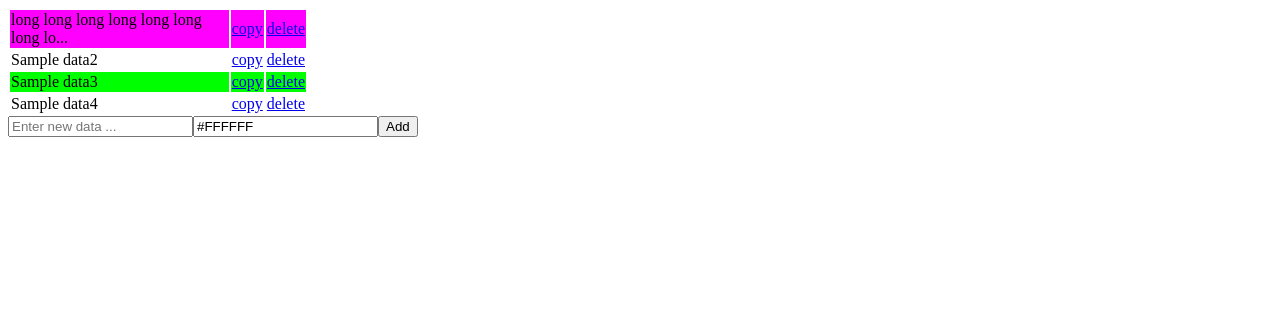
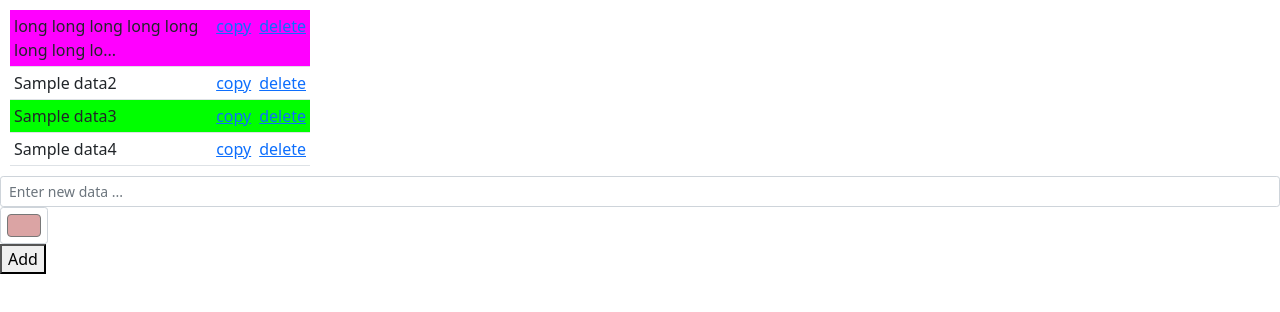
Before and after one commit to somared/QuickCopyChromeExt, a React (Create React App) app: page / in a window 1280 px wide. Shown: the top 312 px of the page. Built offline with nearby package versions, Linux system fonts and the light colour scheme; the HTML template or start-up script is replaced by a standard one.

Commit message:
Added css and data storage

```diff
--- a/package.json
+++ b/package.json
@@ -15,7 +15,7 @@
   "scripts": {
     "start": "react-scripts start",
     "build": "react-scripts build",
-    "build-no-embed-script": "set INLINE_RUNTIME_CHUNK=false&& react-scripts build",
+    "build-no-embed-script": "set GENERATE_SOURCEMAP=false&& set INLINE_RUNTIME_CHUNK=false&& react-scripts build",
     "test": "react-scripts test",
     "eject": "react-scripts eject"
   },
--- a/public/index.html
+++ b/public/index.html
@@ -3,6 +3,7 @@
   <head>
     <meta charset="utf-8" />
     <link rel="icon" href="%PUBLIC_URL%/favicon.ico" />
+    <link href="https://cdn.jsdelivr.net/npm/bootstrap@5.0.0-beta1/dist/css/bootstrap.min.css" rel="stylesheet" integrity="sha384-giJF6kkoqNQ00vy+HMDP7azOuL0xtbfIcaT9wjKHr8RbDVddVHyTfAAsrekwKmP1" crossorigin="anonymous">
     <meta name="viewport" content="width=device-width, initial-scale=1" />
     <meta name="theme-color" content="#000000" />
     <meta
--- a/src/AddDataForm.js
+++ b/src/AddDataForm.js
@@ -2,7 +2,7 @@ import React, {useState} from 'react';
 const AddData = ({addItem}) =>{
 
     const[userTextInput, setUserTextInput] = useState('');
-    const[userColorInput, setUserColorInput] = useState('#FFFFFF');
+    const[userColorInput, setUserColorInput] = useState('#DBA4A4');
 
     const handleTextChange = (e) => {
         setUserTextInput(e.currentTarget.value)
@@ -16,14 +16,16 @@ const AddData = ({addItem}) =>{
         e.preventDefault();
         addItem(userTextInput, userColorInput);
         setUserTextInput("");
-        setUserColorInput("#FFFFFF");
+        setUserColorInput("#DBA4A4");
     }
 
     return(
         <form onSubmit={handleSubmit}>
-            <input type="text" value={userTextInput} onChange={handleTextChange} placeholder="Enter new data ..."/>
-            <input type="text" value={userColorInput} onChange={handleColorChange} placeholder="Enter color hex code ..."/>
-            <button>Add</button>
+            <div>
+                <input type="text" class="form-control form-control-sm" value={userTextInput} onChange={handleTextChange} placeholder="Enter new data ..."/>
+                <input type="color" class="form-control form-control-color form-control-sm" value={userColorInput} onChange={handleColorChange} title="Choose your color"></input>
+                <button>Add</button>
+            </div>
         </form>
     );
 }
--- a/src/UserDataList.js
+++ b/src/UserDataList.js
@@ -2,7 +2,7 @@ import UserData from "./UserData";
 
 const UserDataList = ({dataList, removeItem}) => {
     return(
-        <table style={{width:300}}>
+        <table className="table table-hover table-sm" style={{width:300, margin:10}}>
             <tbody>
                 {
                     dataList.map(d => {
```
Also changed, not shown: src/App.js (+15 -0 lines).
